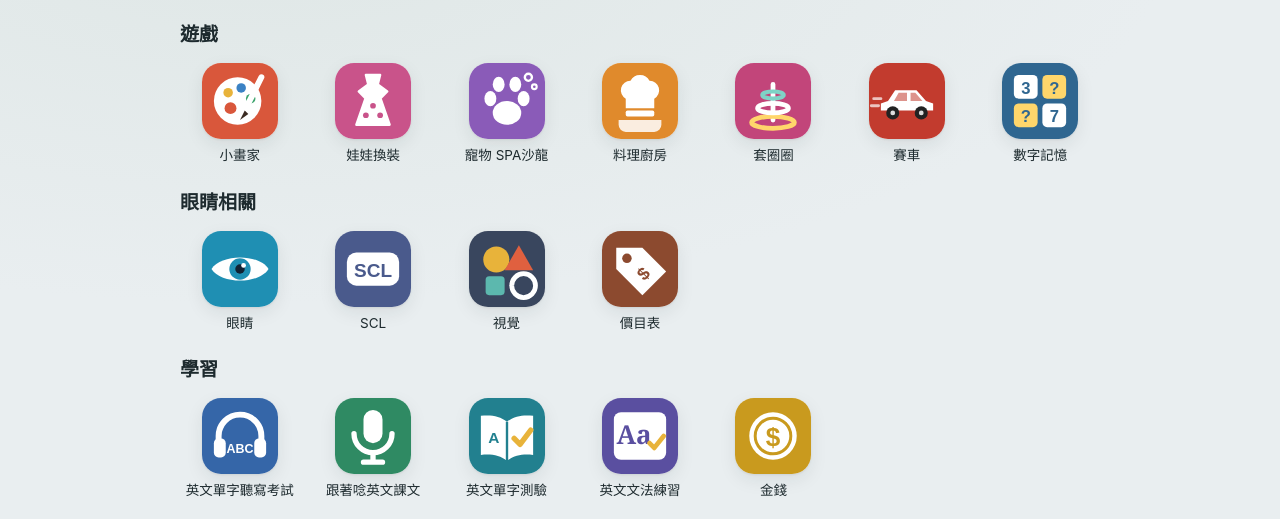
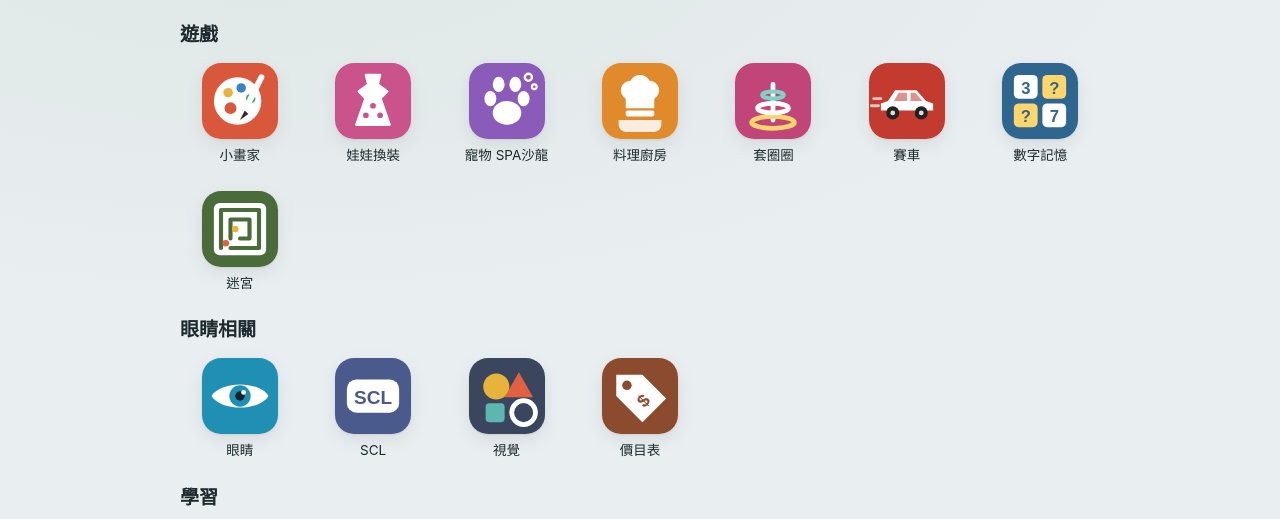
Before and after one commit to Luna05140514/all-APP, a plain HTML site: page index.html in a window 1280 px wide. Shown: the part 80-599 px from the top of the page. Drawn offline with Linux system fonts and the light colour scheme; a web font is replaced by a local one.

Commit message:
Add files via upload

```diff
--- a/index.html
+++ b/index.html
@@ -187,6 +187,8 @@ h2{font-family:var(--f-display);font-size:19px;margin:0;font-weight:700}
      svg:'<path d="M10 40 v-6 l6-2 6-9 h18 l8 9 6 2 v6z" fill="#fff"/><path d="M25 25 h7 v7 h-11z M35 25 h4 l6 7 h-10z" fill="#c23b2e" opacity=".55"/><circle cx="20" cy="42" r="5.5" fill="#222"/><circle cx="44" cy="42" r="5.5" fill="#222"/><circle cx="20" cy="42" r="2" fill="#ddd"/><circle cx="44" cy="42" r="2" fill="#ddd"/><path d="M4 30 h6 M2 36 h6" stroke="#fff" stroke-width="2.5" stroke-linecap="round" opacity=".7"/>'},
     {group:'game', url:'https://number-memory.narwhallab.workers.dev/', name:'數字記憶', color:'#2f6690',
      svg:'<rect x="10" y="10" width="20" height="20" rx="4" fill="#fff"/><rect x="34" y="10" width="20" height="20" rx="4" fill="#ffd66b"/><rect x="10" y="34" width="20" height="20" rx="4" fill="#ffd66b"/><rect x="34" y="34" width="20" height="20" rx="4" fill="#fff"/><text x="20" y="26" text-anchor="middle" font-family="Arial,sans-serif" font-weight="700" font-size="14" fill="#2f6690">3</text><text x="44" y="50" text-anchor="middle" font-family="Arial,sans-serif" font-weight="700" font-size="14" fill="#2f6690">7</text><text x="44" y="26" text-anchor="middle" font-family="Arial,sans-serif" font-weight="700" font-size="14" fill="#2f6690">?</text><text x="20" y="50" text-anchor="middle" font-family="Arial,sans-serif" font-weight="700" font-size="14" fill="#2f6690">?</text>'},
+    {group:'game', url:'https://labyrinth.narwhallab.workers.dev/', name:'迷宮', color:'#4a6b3a',
+     svg:'<rect x="10" y="10" width="44" height="44" rx="5" fill="#fff"/><path d="M16 16 H48 V48 H24 M16 16 V48 M24 24 H40 V40 H32 M24 24 V40" fill="none" stroke="#4a6b3a" stroke-width="3.5" stroke-linecap="round" stroke-linejoin="round"/><circle cx="20" cy="44" r="2.8" fill="#e0603f"/><circle cx="28" cy="32" r="2.8" fill="#e8b33a"/>'},
   ];
   const KEY='shortcut-links-v1';
   let links=[], editing=false, picking=null;
@@ -242,7 +244,7 @@ h2{font-family:var(--f-display);font-size:19px;margin:0;font-weight:700}
   function render(){
     Object.values(groupEls).forEach(e=>e.textContent=''); others.textContent=''; grid.textContent='';
     // 每一類裡的排列順序
-    const ORDER=['draw','girl-show','pet-salon','cooking','ring','car-racing','number-memory','eyes','scl','visual','price-list','english-test','english-speak','test-vocabulary','eschool-grammar','money'];
+    const ORDER=['draw','girl-show','pet-salon','cooking','ring','car-racing','number-memory','labyrinth','eyes','scl','visual','price-list','english-test','english-speak','test-vocabulary','eschool-grammar','money'];
     const rank=site=>{const i=ORDER.indexOf(site.host.split('.')[0]);return i<0?999:i};
     SITES.map(withOrigin).map((x,i)=>[x,i]).sort((a,b)=>((a[0].other?1000+a[1]:rank(a[0]))-(b[0].other?1000+b[1]:rank(b[0])))||a[1]-b[1]).map(x=>x[0]).forEach(site=>{
       const cell=document.createElement('div'); cell.className='cell';
```
